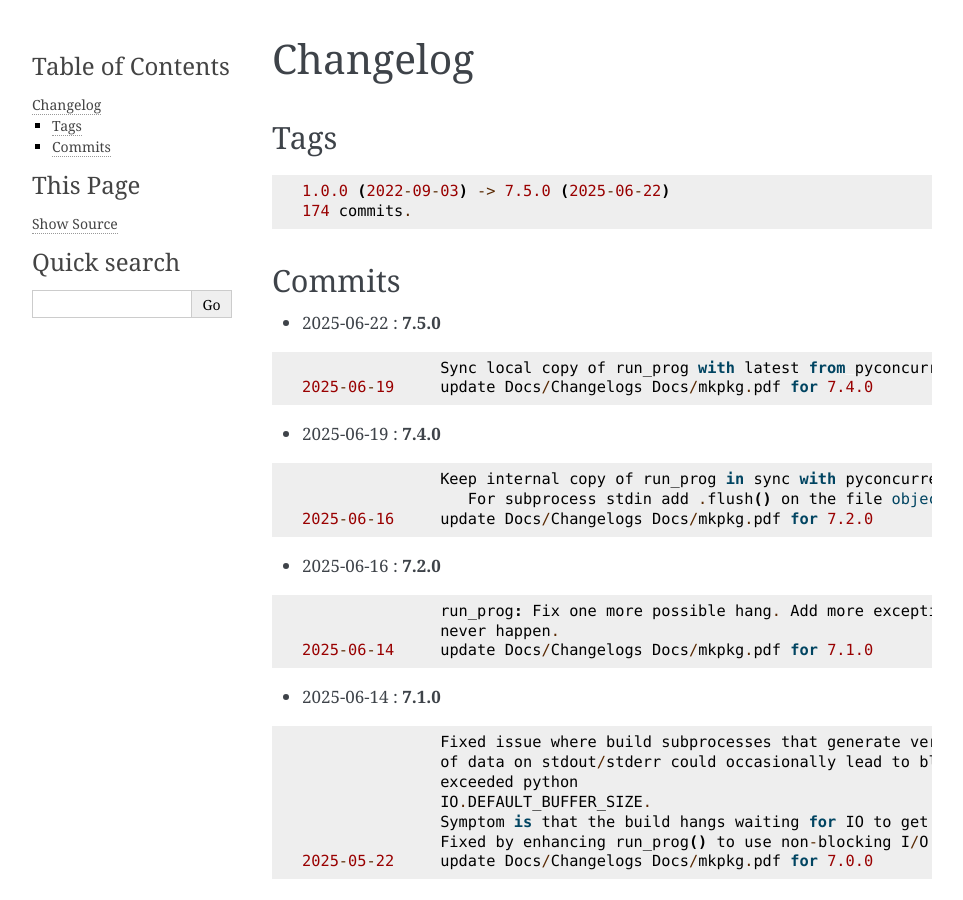
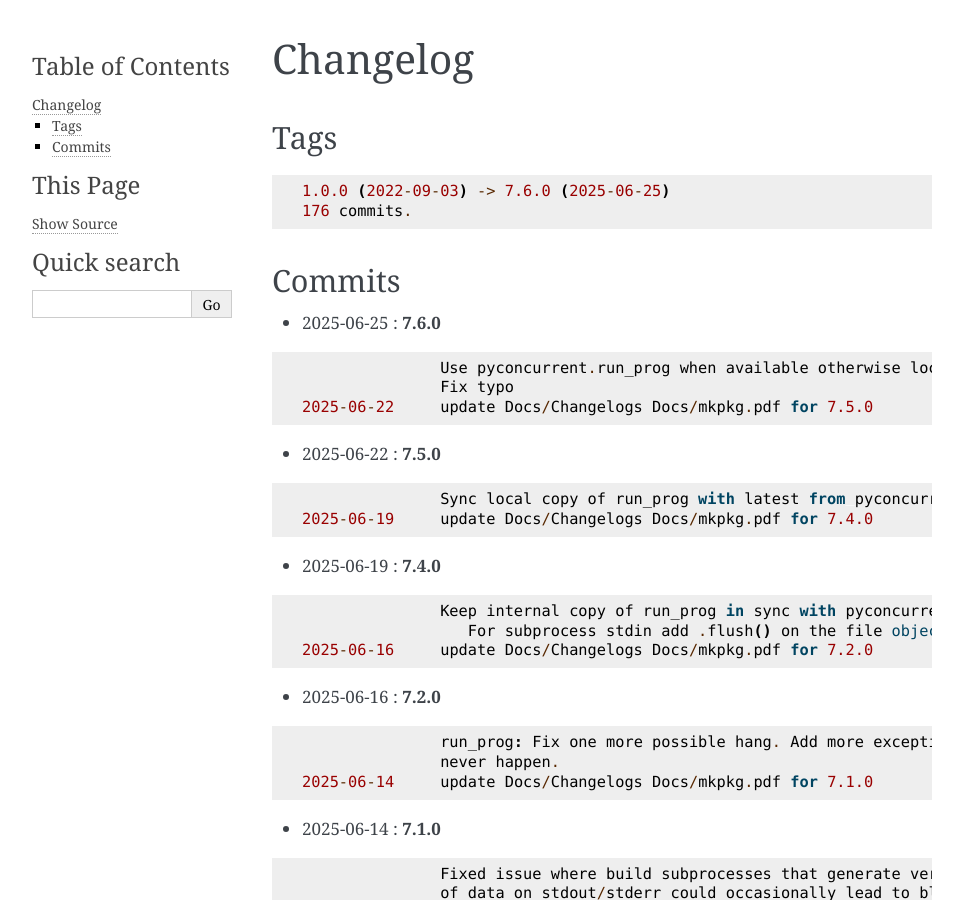
Before and after one commit to gene-git/Arch-mkpkg, a Sphinx documentation site: the page built from Docs/Changelog.rst, in a window 1280 px wide and 900 px high. Shown: the whole window, without its empty margins (148-1111 px from the left). Built offline with Sphinx 7.4.7, drawn with Linux system fonts in a browser that asks for light colours; pages that are not in the unit, such as notebooks, are missing from menus.

Commit message:
update Docs/Changelogs Docs/mkpkg.pdf for 7.6.0

```diff
--- a/Docs/Changelog.rst
+++ b/Docs/Changelog.rst
@@ -7,12 +7,20 @@ Tags
 
 ::
 
-	1.0.0 (2022-09-03) -> 7.5.0 (2025-06-22)
-	174 commits.
+	1.0.0 (2022-09-03) -> 7.6.0 (2025-06-25)
+	176 commits.
 
 Commits
 =======
 
+
+* 2025-06-25  : **7.6.0**
+
+::
+
+                Use pyconcurrent.run_prog when available otherwise local copy.
+                Fix typo
+ 2025-06-22     update Docs/Changelogs Docs/mkpkg.pdf for 7.5.0
 
 * 2025-06-22  : **7.5.0**
 
```
Also changed, not shown: 16 other files.
